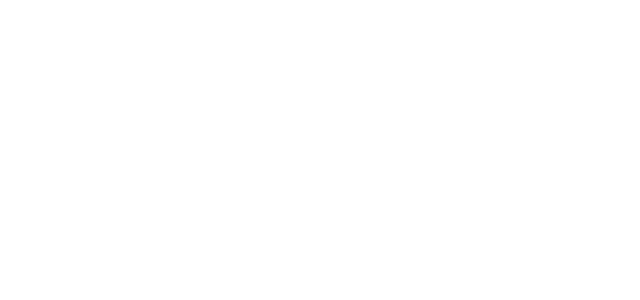
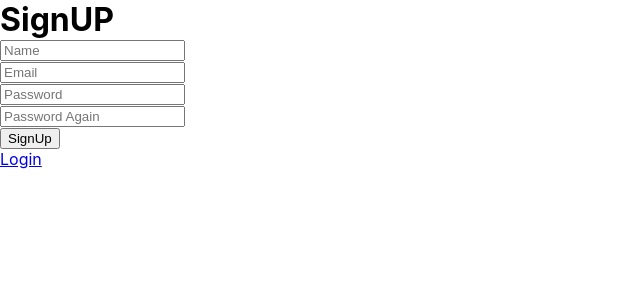
Before and after one commit to JohnTheBoss/budget-vue, a Nuxt app: page /auth/signup in a window 1280 px wide. Before the commit this address had no page. Shown: the top 300 px of the page, without its empty margins (0-640 px from the left). Built offline with nearby package versions, Linux system fonts and the light colour scheme.

Commit message:
init auth

```diff
--- /dev/null
+++ b/middleware/auth.js
@@ -0,0 +1,5 @@
+export default function ({ app, redirect }) {
+    if (app.$fireAuth.currentUser === null) {
+      return redirect('/auth/login');
+    }
+  }
--- /dev/null
+++ b/pages/auth/index.vue
@@ -0,0 +1,14 @@
+<template>
+
+</template>
+
+<script>
+export default {
+    created(){
+        this.$router.push('/auth/login');
+    }
+}
+</script>
+
+<style>
+</style>
--- /dev/null
+++ b/pages/auth/login.vue
@@ -0,0 +1,52 @@
+<template>
+  <div>
+    <h1>Login</h1>
+    <form @submit.prevent="signInUser()">
+      <div class="form-group">
+        <input v-model="formData.email" type="email" class="form-control" placeholder="Email" />
+      </div>
+
+      <div class="form-group">
+        <input
+          v-model="formData.password"
+          type="password"
+          class="form-control"
+          placeholder="Password"
+        />
+      </div>
+
+      <div class="form-group">
+        <button type="submit">Login</button>
+      </div>
+    </form>
+    <nuxt-link to="/auth/signup">SignUp</nuxt-link>
+  </div>
+</template>
+
+<script>
+export default {
+  data: () => ({
+    formData: {
+      email: "",
+      password: ""
+    },
+  }),
+  methods: {
+    async signInUser() {
+      try {
+        await this.$fireAuth.signInWithEmailAndPassword(
+          this.formData.email,
+          this.formData.password
+        );
+        alert("Sucessfull Login!");
+        this.$router.push("/");
+      } catch (e) {
+        alert(e);
+      }
+    }
+  }
+};
+</script>
+
+<style>
+</style>
--- /dev/null
+++ b/pages/auth/signup.vue
@@ -0,0 +1,71 @@
+<template>
+  <div>
+    <h1>SignUP</h1>
+    <form @submit.prevent="createUser()">
+      <div class="form-group">
+        <input v-model="formData.name" type="text" class="form-control" placeholder="Name" />
+      </div>
+
+      <div class="form-group">
+        <input v-model="formData.email" type="email" class="form-control" placeholder="Email" />
+      </div>
+
+      <div class="form-group">
+        <input
+          v-model="formData.password"
+          type="password"
+          class="form-control"
+          placeholder="Password"
+        />
+      </div>
+
+      <div class="form-group">
+        <input
+          v-model="formData.passwordAgain"
+          type="password"
+          class="form-control"
+          placeholder="Password Again"
+        />
+      </div>
+
+      <div class="form-group">
+        <button type="submit">SignUp</button>
+      </div>
+    </form>
+    <nuxt-link to="/auth/login">Login</nuxt-link>
+  </div>
+</template>
+
+<script>
+export default {
+  data: () => ({
+    formData: {
+      email: "",
+      name: "",
+      password: "",
+      passwordAgain: ""
+    }
+  }),
+  methods: {
+    async createUser() {
+      try {
+        await this.$fireAuth
+          .createUserWithEmailAndPassword(this.formData.email, this.formData.password)
+          .then(function(result) {
+            return result.user.updateProfile({
+              displayName: this.formData.name
+            });
+          }.bind(this))
+          .catch(function(error) {
+            console.log(error);
+          });
+      } catch (e) {
+        alert(e);
+      }
+    }
+  }
+};
+</script>
+
+<style>
+</style>
```
